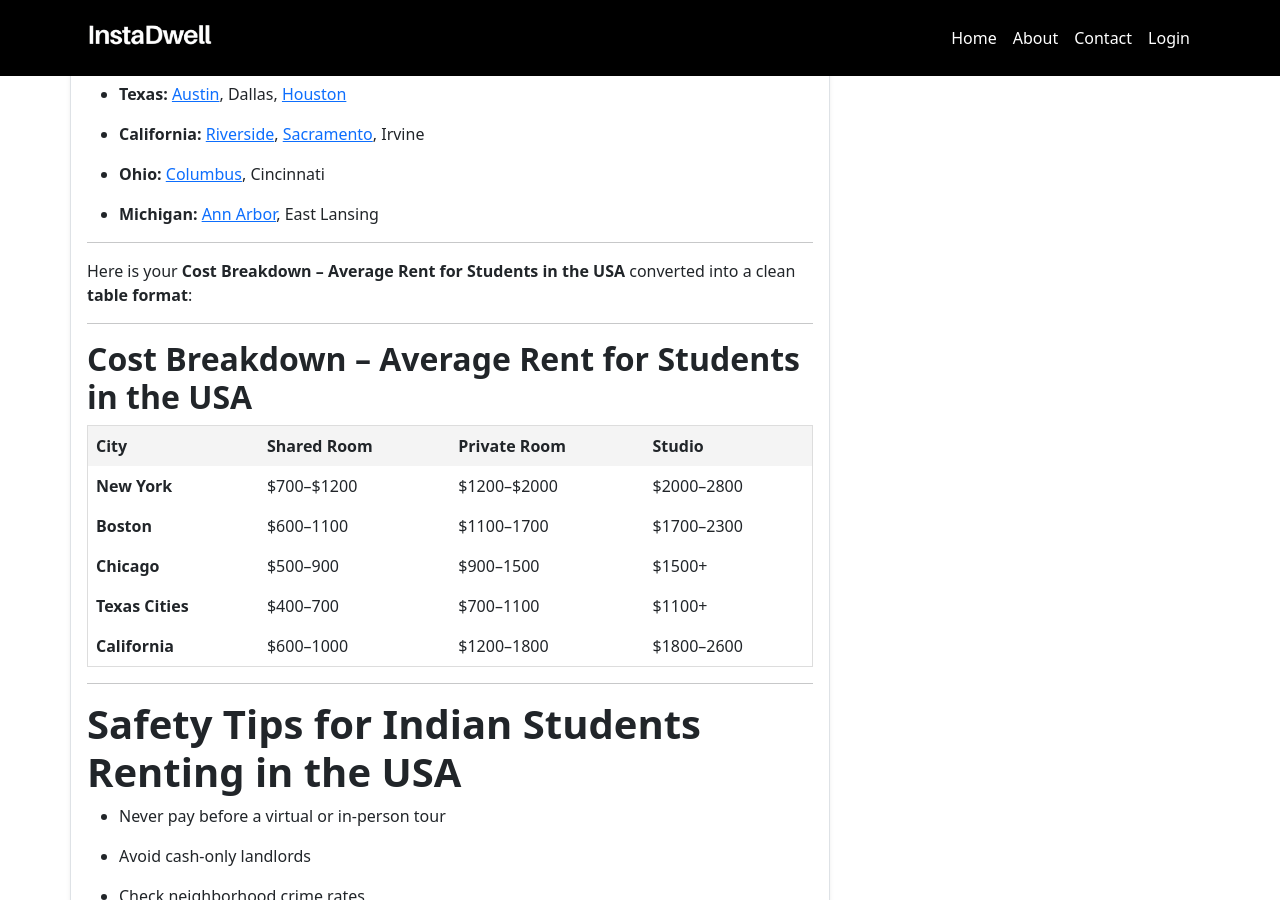
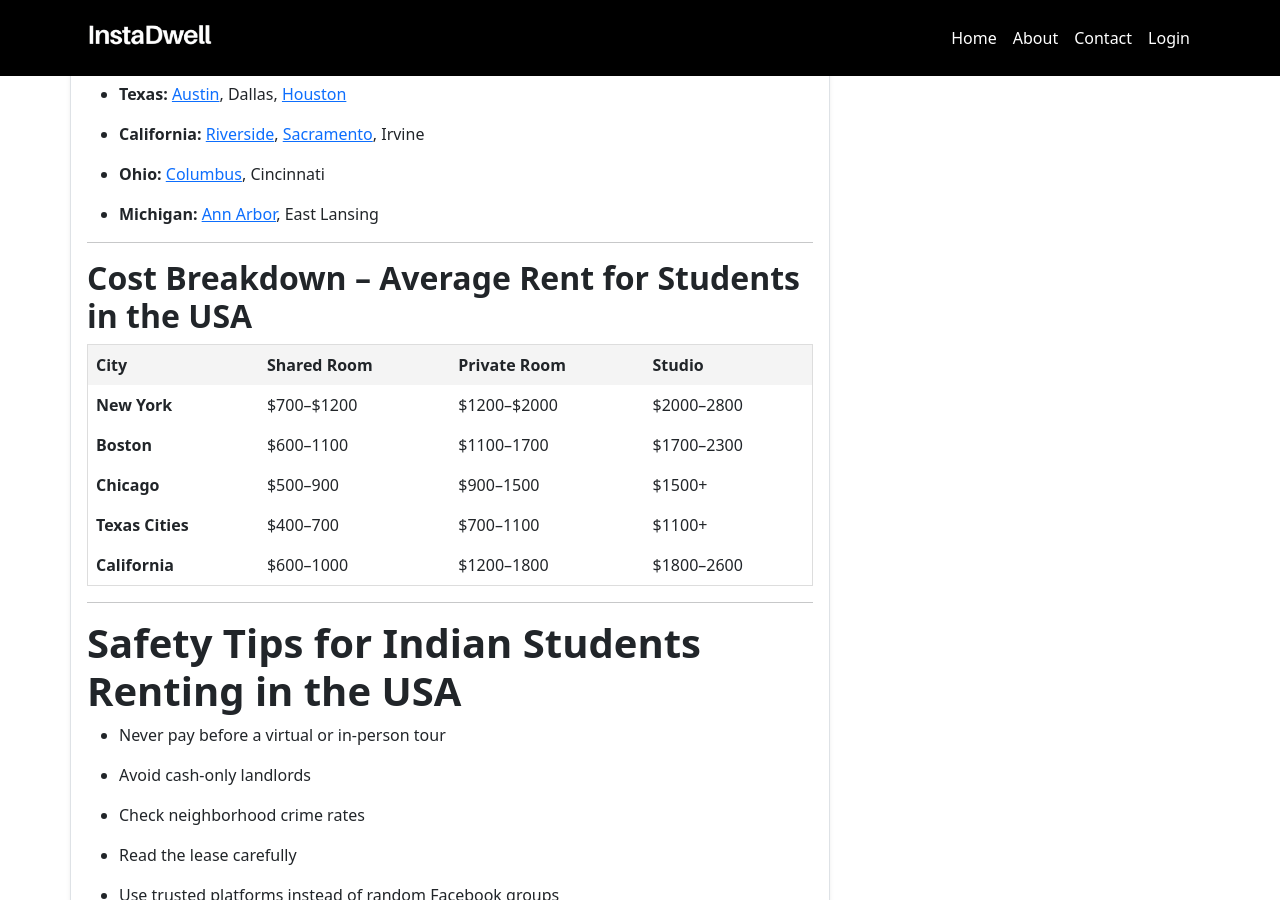
Before and after one commit to instadw/instadwell-blog, a Jekyll site: the page built from _posts/2025-11-02-best-student-housing-options-in-the-usa-for-indian-students.md, in a window 1280 px wide and 900 px high, scrolled down 5720 px. Built offline with Jekyll 4.4.1, drawn with Linux system fonts in a browser that asks for light colours.

Commit message:
Update 2025-11-02-best-student-housing-options-in-the-usa-for-indian-students.md

```diff
--- a/_posts/2025-11-02-best-student-housing-options-in-the-usa-for-indian-students.md
+++ b/_posts/2025-11-02-best-student-housing-options-in-the-usa-for-indian-students.md
@@ -266,10 +266,6 @@ Here are some budget-friendly neighborhoods for students:
 -   **Michigan:** [Ann Arbor](https://instadwell.com/search?lat=42.2808256&lng=-83.7430378&location=Ann%20Arbor,%20MI,%20USA&city=Ann%20Arbor&country=United%20States), East Lansing
 
 
-----------
-
-Here is your **Cost Breakdown – Average Rent for Students in the USA** converted into a clean **table format**:
-
 ---
 
 ## **Cost Breakdown – Average Rent for Students in the USA**
```
